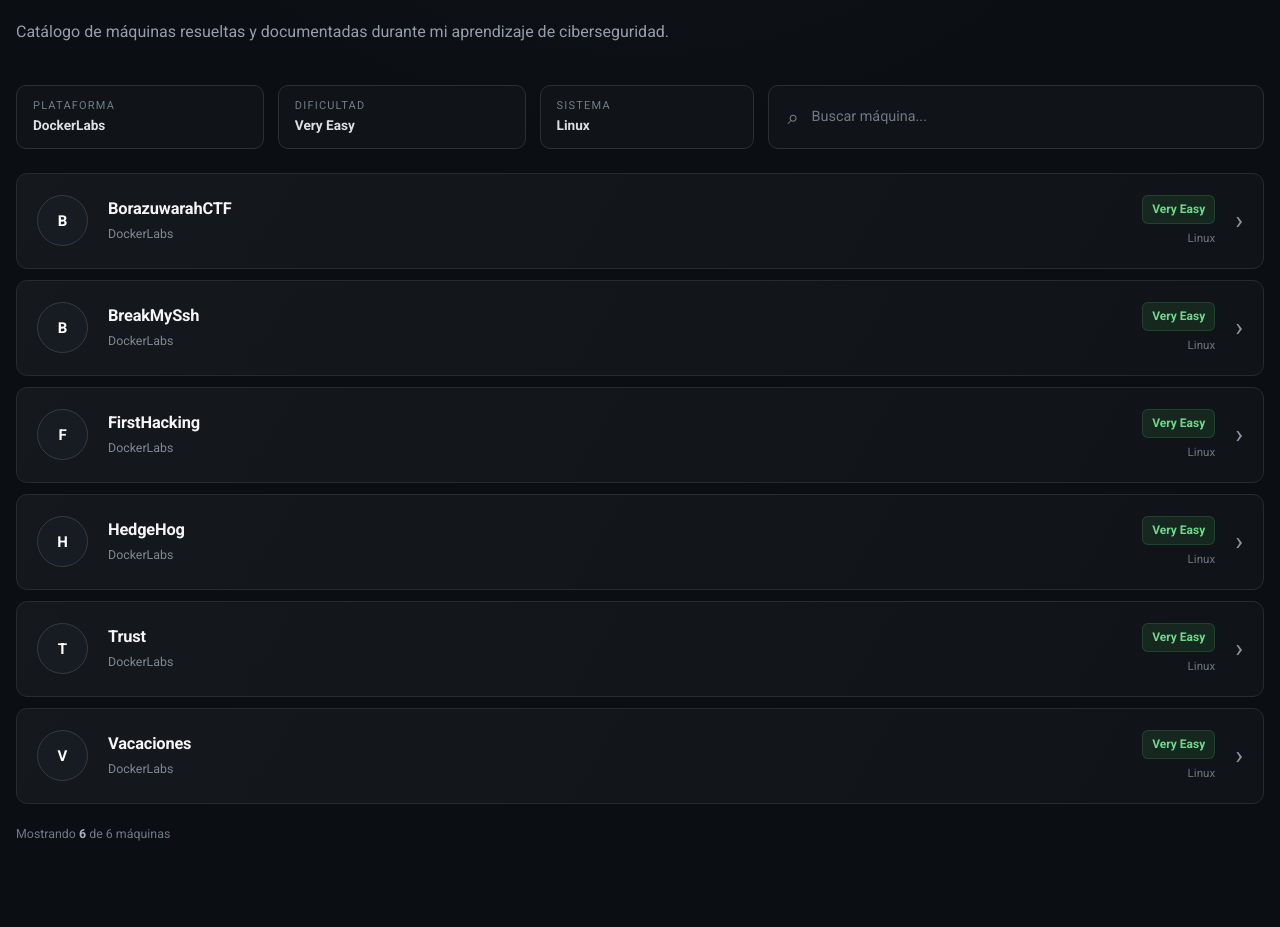
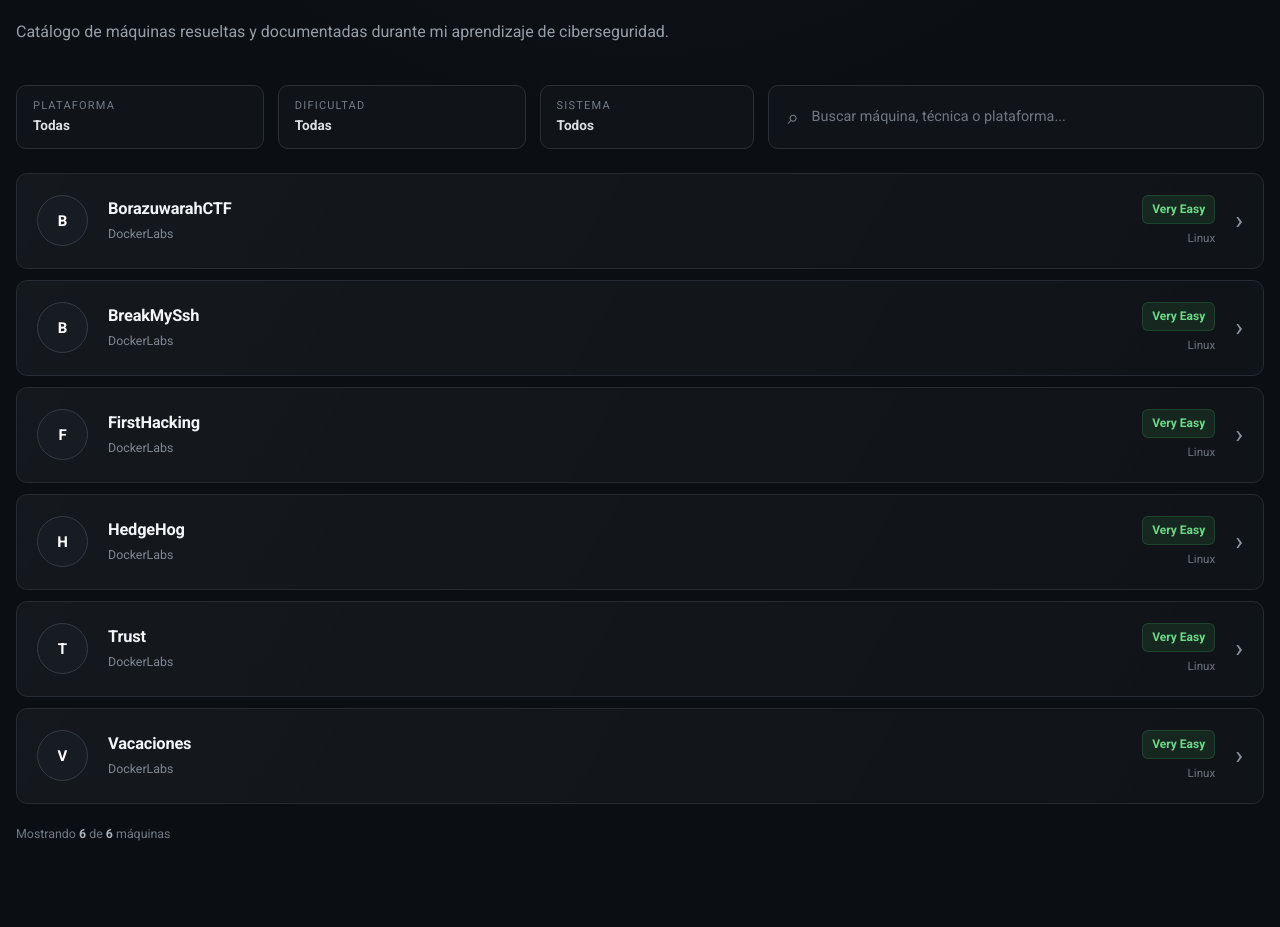
Before and after one commit to Gaabooox/Machines, an MkDocs documentation site: the page built from docs/machines/index.md, in a window 1280 px wide and 1365 px high. Shown: the part 339-1266 px from the top of the window. Built offline with MkDocs 1.6.1 and Material for MkDocs 9.7.7, drawn with Linux system fonts in a browser that asks for light colours; comment, search, counter and statistics services are not loaded; part of the change alters nothing that is shown.

```diff
--- /dev/null
+++ b/docs/assets/data/machines.json
@@ -0,0 +1,103 @@
+[
+  {
+    "name": "BorazuwarahCTF",
+    "slug": "borazuwarahctf",
+    "platform": "DockerLabs",
+    "platformSlug": "dockerlabs",
+    "difficulty": "Very Easy",
+    "difficultySlug": "very-easy",
+    "operatingSystem": "Linux",
+    "status": "Completada",
+    "path": "dockerlabs/very-easy/borazuwarahctf/",
+    "tags": [
+      "Nmap",
+      "SSH",
+      "ExifTool",
+      "Hydra",
+      "Esteganografía",
+      "Sudo"
+    ]
+  },
+  {
+    "name": "BreakMySsh",
+    "slug": "breakmyssh",
+    "platform": "DockerLabs",
+    "platformSlug": "dockerlabs",
+    "difficulty": "Very Easy",
+    "difficultySlug": "very-easy",
+    "operatingSystem": "Linux",
+    "status": "Completada",
+    "path": "dockerlabs/very-easy/breakmyssh/",
+    "tags": [
+      "Nmap",
+      "SSH",
+      "Hydra",
+      "Fuerza bruta"
+    ]
+  },
+  {
+    "name": "FirstHacking",
+    "slug": "firsthacking",
+    "platform": "DockerLabs",
+    "platformSlug": "dockerlabs",
+    "difficulty": "Very Easy",
+    "difficultySlug": "very-easy",
+    "operatingSystem": "Linux",
+    "status": "Completada",
+    "path": "dockerlabs/very-easy/firsthacking/",
+    "tags": [
+      "Nmap",
+      "Reconocimiento",
+      "Enumeración"
+    ]
+  },
+  {
+    "name": "HedgeHog",
+    "slug": "hedgehog",
+    "platform": "DockerLabs",
+    "platformSlug": "dockerlabs",
+    "difficulty": "Very Easy",
+    "difficultySlug": "very-easy",
+    "operatingSystem": "Linux",
+    "status": "Completada",
+    "path": "dockerlabs/very-easy/hedgehog/",
+    "tags": [
+      "Nmap",
+      "Linux",
+      "Escalada de privilegios"
+    ]
+  },
+  {
+    "name": "Trust",
+    "slug": "trust",
+    "platform": "DockerLabs",
+    "platformSlug": "dockerlabs",
+    "difficulty": "Very Easy",
+    "difficultySlug": "very-easy",
+    "operatingSystem": "Linux",
+    "status": "Completada",
+    "path": "dockerlabs/very-easy/trust/",
+    "tags": [
+      "Nmap",
+      "SSH",
+      "Enumeración"
+    ]
+  },
+  {
+    "name": "Vacaciones",
+    "slug": "vacaciones",
+    "platform": "DockerLabs",
+    "platformSlug": "dockerlabs",
+    "difficulty": "Very Easy",
+    "difficultySlug": "very-easy",
+    "operatingSystem": "Linux",
+    "status": "Completada",
+    "path": "dockerlabs/very-easy/vacaciones/",
+    "tags": [
+      "Nmap",
+      "Web",
+      "Linux",
+      "Escalada de privilegios"
+    ]
+  }
+]
--- /dev/null
+++ b/docs/javascripts/machines.js
@@ -0,0 +1,140 @@
+document.addEventListener("DOMContentLoaded", async function () {
+    const machinesList = document.getElementById("machines-list");
+    const searchInput = document.getElementById("machine-search");
+    const visibleCounter = document.getElementById("visible-machines");
+    const totalCounter = document.getElementById("total-machines");
+
+    if (!machinesList) {
+        return;
+    }
+
+    const jsonPath = new URL(
+        "../assets/data/machines.json",
+        window.location.href
+    );
+
+    let machines = [];
+
+    try {
+        const response = await fetch(jsonPath);
+
+        if (!response.ok) {
+            throw new Error(
+                `No se pudo cargar machines.json: ${response.status}`
+            );
+        }
+
+        machines = await response.json();
+    } catch (error) {
+        console.error(error);
+
+        machinesList.innerHTML = `
+            <div class="machines-error">
+                No se pudo cargar el catálogo de máquinas.
+            </div>
+        `;
+
+        return;
+    }
+
+    function createMachineCard(machine) {
+        const tags = Array.isArray(machine.tags)
+            ? machine.tags.join(" ")
+            : "";
+
+        const searchableContent = [
+            machine.name,
+            machine.platform,
+            machine.difficulty,
+            machine.operatingSystem,
+            tags
+        ]
+            .join(" ")
+            .toLowerCase();
+
+        const initial = machine.name
+            ? machine.name.charAt(0).toUpperCase()
+            : "?";
+
+        return `
+            <a
+                class="machine-list-card"
+                data-machine="${escapeHtml(searchableContent)}"
+                href="../${escapeHtml(machine.path)}"
+            >
+                <div class="machine-list-icon">
+                    ${escapeHtml(initial)}
+                </div>
+
+                <div class="machine-list-information">
+                    <h2>${escapeHtml(machine.name)}</h2>
+                    <p>${escapeHtml(machine.platform)}</p>
+                </div>
+
+                <div class="machine-list-details">
+                    <span class="difficulty-badge">
+                        ${escapeHtml(machine.difficulty)}
+                    </span>
+
+                    <small>
+                        ${escapeHtml(machine.operatingSystem)}
+                    </small>
+                </div>
+
+                <span class="machine-list-arrow">›</span>
+            </a>
+        `;
+    }
+
+    function renderMachines(filteredMachines) {
+        machinesList.innerHTML = filteredMachines
+            .map(createMachineCard)
+            .join("");
+
+        if (visibleCounter) {
+            visibleCounter.textContent = filteredMachines.length;
+        }
+
+        if (totalCounter) {
+            totalCounter.textContent = machines.length;
+        }
+    }
+
+    function filterMachines() {
+        const searchValue = searchInput
+            ? searchInput.value.toLowerCase().trim()
+            : "";
+
+        const filteredMachines = machines.filter(function (machine) {
+            const searchableContent = [
+                machine.name,
+                machine.platform,
+                machine.difficulty,
+                machine.operatingSystem,
+                machine.status,
+                ...(machine.tags || [])
+            ]
+                .join(" ")
+                .toLowerCase();
+
+            return searchableContent.includes(searchValue);
+        });
+
+        renderMachines(filteredMachines);
+    }
+
+    function escapeHtml(value) {
+        return String(value)
+            .replaceAll("&", "&amp;")
+            .replaceAll("<", "&lt;")
+            .replaceAll(">", "&gt;")
+            .replaceAll('"', "&quot;")
+            .replaceAll("'", "&#039;");
+    }
+
+    renderMachines(machines);
+
+    if (searchInput) {
+        searchInput.addEventListener("input", filterMachines);
+    }
+});
--- a/docs/machines/index.md
+++ b/docs/machines/index.md
@@ -9,6 +9,7 @@ hide:
 
   <header class="machines-page-header">
     <p class="section-eyebrow">Portafolio técnico</p>
+
     <h1>Todas las máquinas</h1>
 
     <p>
@@ -21,191 +22,47 @@ hide:
 
     <div class="machines-filter">
       <span>Plataforma</span>
-      <strong>DockerLabs</strong>
+      <strong>Todas</strong>
     </div>
 
     <div class="machines-filter">
       <span>Dificultad</span>
-      <strong>Very Easy</strong>
+      <strong>Todas</strong>
     </div>
 
     <div class="machines-filter">
       <span>Sistema</span>
-      <strong>Linux</strong>
+      <strong>Todos</strong>
     </div>
 
     <div class="machines-search">
       <span>⌕</span>
+
       <input
         type="search"
         id="machine-search"
-        placeholder="Buscar máquina..."
+        placeholder="Buscar máquina, técnica o plataforma..."
         autocomplete="off"
       >
     </div>
 
   </section>
 
-  <section class="all-machines-list" id="machines-list">
-
-    <a
-      class="machine-list-card"
-      data-machine="borazuwarahctf dockerlabs linux nmap ssh esteganografia"
-      href="../dockerlabs/very-easy/borazuwarahctf/"
-    >
-      <div class="machine-list-icon">B</div>
-
-      <div class="machine-list-information">
-        <h2>BorazuwarahCTF</h2>
-        <p>DockerLabs</p>
-      </div>
-
-      <div class="machine-list-details">
-        <span class="difficulty-badge">Very Easy</span>
-        <small>Linux</small>
-      </div>
-
-      <span class="machine-list-arrow">›</span>
-    </a>
-
-    <a
-      class="machine-list-card"
-      data-machine="breakmyssh dockerlabs linux nmap ssh hydra fuerza bruta"
-      href="../dockerlabs/very-easy/breakmyssh/"
-    >
-      <div class="machine-list-icon">B</div>
-
-      <div class="machine-list-information">
-        <h2>BreakMySsh</h2>
-        <p>DockerLabs</p>
-      </div>
-
-      <div class="machine-list-details">
-        <span class="difficulty-badge">Very Easy</span>
-        <small>Linux</small>
-      </div>
-
-      <span class="machine-list-arrow">›</span>
-    </a>
-
-    <a
-      class="machine-list-card"
-      data-machine="firsthacking dockerlabs linux reconocimiento enumeracion"
-      href="../dockerlabs/very-easy/firsthacking/"
-    >
-      <div class="machine-list-icon">F</div>
-
-      <div class="machine-list-information">
-        <h2>FirstHacking</h2>
-        <p>DockerLabs</p>
-      </div>
-
-      <div class="machine-list-details">
-        <span class="difficulty-badge">Very Easy</span>
-        <small>Linux</small>
-      </div>
-
-      <span class="machine-list-arrow">›</span>
-    </a>
-
-    <a
-      class="machine-list-card"
-      data-machine="hedgehog dockerlabs linux nmap escalada privilegios"
-      href="../dockerlabs/very-easy/hedgehog/"
-    >
-      <div class="machine-list-icon">H</div>
-
-      <div class="machine-list-information">
-        <h2>HedgeHog</h2>
-        <p>DockerLabs</p>
-      </div>
-
-      <div class="machine-list-details">
-        <span class="difficulty-badge">Very Easy</span>
-        <small>Linux</small>
-      </div>
-
-      <span class="machine-list-arrow">›</span>
-    </a>
-
-    <a
-      class="machine-list-card"
-      data-machine="trust dockerlabs linux ssh enumeracion"
-      href="../dockerlabs/very-easy/trust/"
-    >
-      <div class="machine-list-icon">T</div>
-
-      <div class="machine-list-information">
-        <h2>Trust</h2>
-        <p>DockerLabs</p>
-      </div>
-
-      <div class="machine-list-details">
-        <span class="difficulty-badge">Very Easy</span>
-        <small>Linux</small>
-      </div>
-
-      <span class="machine-list-arrow">›</span>
-    </a>
-
-    <a
-      class="machine-list-card"
-      data-machine="vacaciones dockerlabs linux nmap web escalada privilegios"
-      href="../dockerlabs/very-easy/vacaciones/"
-    >
-      <div class="machine-list-icon">V</div>
-
-      <div class="machine-list-information">
-        <h2>Vacaciones</h2>
-        <p>DockerLabs</p>
-      </div>
-
-      <div class="machine-list-details">
-        <span class="difficulty-badge">Very Easy</span>
-        <small>Linux</small>
-      </div>
-
-      <span class="machine-list-arrow">›</span>
-    </a>
-
+  <section
+    class="all-machines-list"
+    id="machines-list"
+  >
+    <div class="machines-loading">
+      Cargando máquinas...
+    </div>
   </section>
 
   <p class="machines-result-count">
-    Mostrando <strong id="visible-machines">6</strong> de 6 máquinas
+    Mostrando
+    <strong id="visible-machines">0</strong>
+    de
+    <strong id="total-machines">0</strong>
+    máquinas
   </p>
 
 </div>
-
-<script>
-document.addEventListener("DOMContentLoaded", function () {
-    const searchInput = document.getElementById("machine-search");
-    const machineCards = document.querySelectorAll(".machine-list-card");
-    const visibleCounter = document.getElementById("visible-machines");
-
-    if (!searchInput || !visibleCounter) {
-        return;
-    }
-
-    searchInput.addEventListener("input", function () {
-        const searchValue = this.value.toLowerCase().trim();
-        let visibleMachines = 0;
-
-        machineCards.forEach(function (card) {
-            const searchableContent =
-                card.dataset.machine.toLowerCase() +
-                " " +
-                card.textContent.toLowerCase();
-
-            const shouldShow = searchableContent.includes(searchValue);
-
-            card.hidden = !shouldShow;
-
-            if (shouldShow) {
-                visibleMachines++;
-            }
-        });
-
-        visibleCounter.textContent = visibleMachines;
-    });
-});
-</script>
--- a/mkdocs.yml
+++ b/mkdocs.yml
@@ -31,3 +31,6 @@ plugins:
 extra_css:
   - stylesheets/extra.css
   - stylesheets/catalog.css
+
+extra_javascript:
+  - javascripts/machines.js
```
